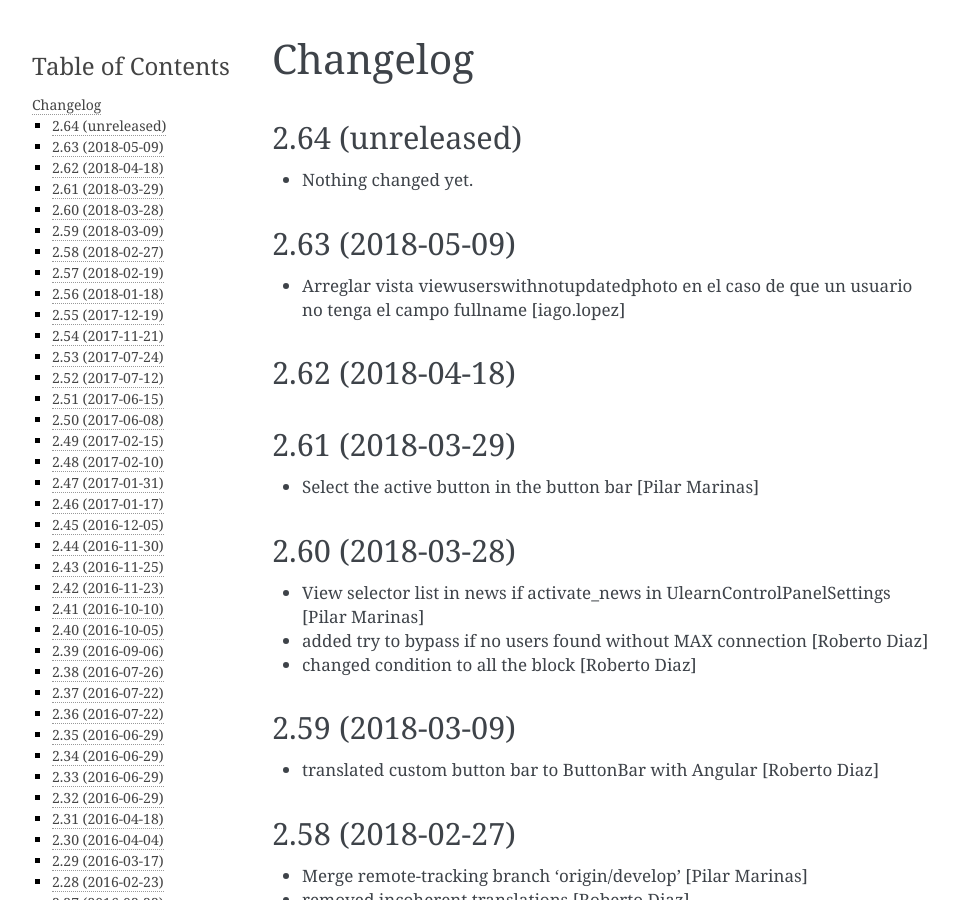
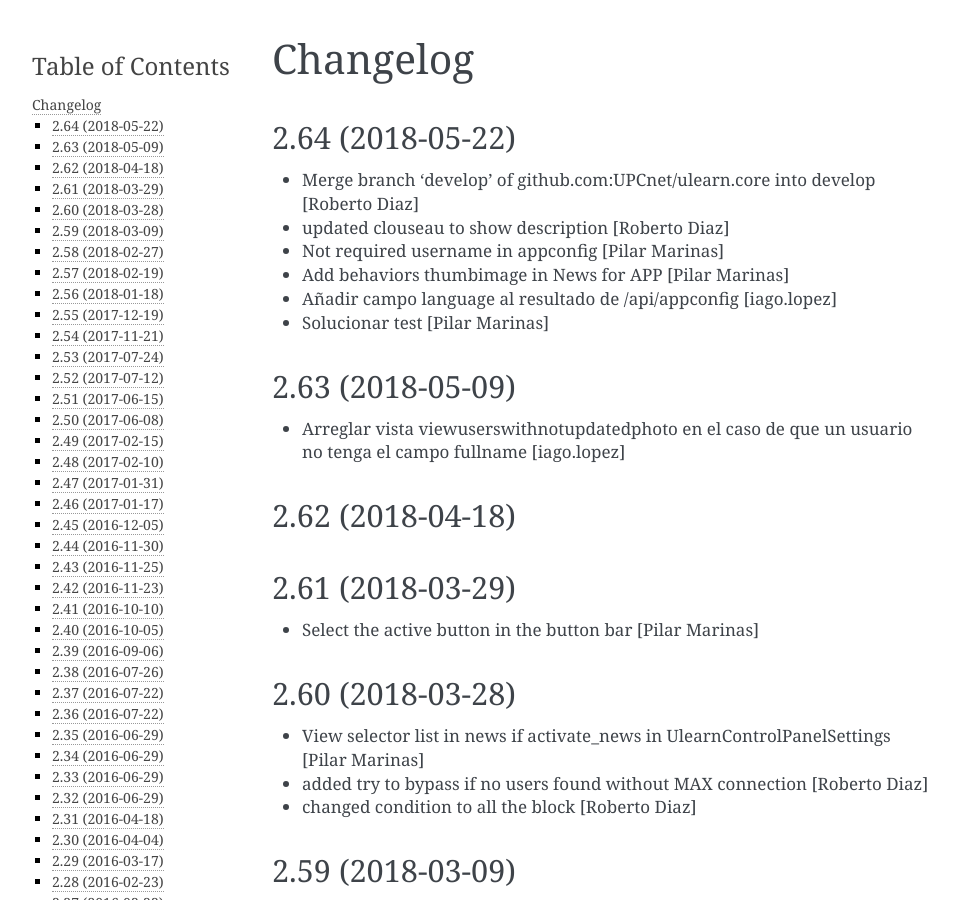
Before and after one commit to UPCnet/ulearn.core, a Sphinx documentation site: the page built from docs/HISTORY.rst, in a window 1280 px wide and 900 px high. Shown: the whole window, without its empty margins (148-1106 px from the left). Built offline with Sphinx 7.4.7, drawn with Linux system fonts in a browser that asks for light colours; pages that are not in the unit, such as notebooks, are missing from menus.

Commit message:
Preparing release 2.64

```diff
--- a/docs/HISTORY.rst
+++ b/docs/HISTORY.rst
@@ -1,11 +1,15 @@
 Changelog
 =========
 
-2.64 (unreleased)
+2.64 (2018-05-22)
 -----------------
 
-- Nothing changed yet.
-
+* Merge branch 'develop' of github.com:UPCnet/ulearn.core into develop [Roberto Diaz]
+* updated clouseau to show description [Roberto Diaz]
+* Not required username in appconfig [Pilar Marinas]
+* Add behaviors thumbimage in News for APP [Pilar Marinas]
+* Añadir campo language al resultado de /api/appconfig [iago.lopez]
+* Solucionar test [Pilar Marinas]
 
 2.63 (2018-05-09)
 -----------------
--- a/setup.py
+++ b/setup.py
@@ -1,7 +1,7 @@
 from setuptools import setup, find_packages
 import os
 
-version = '2.64.dev0'
+version = '2.64'
 
 README = open('README.rst').read()
 HISTORY = open(os.path.join('docs', 'HISTORY.rst')).read()
```
